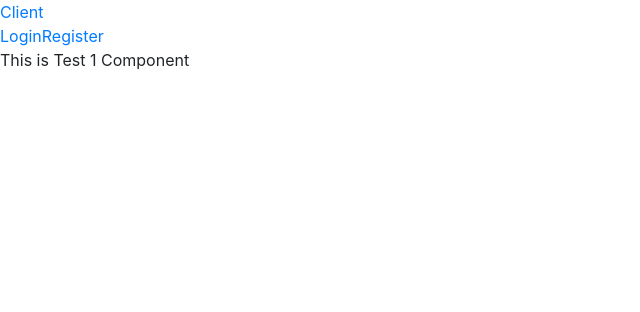
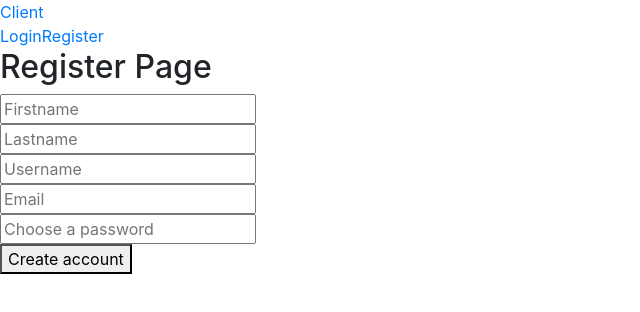
Before and after one commit to enzonav/vue-start, a Vue app: page /register in a window 1280 px wide. Shown: the top 312 px of the page, without its empty margins (0-640 px from the left). Built offline with nearby package versions, Linux system fonts and the light colour scheme.

Commit message:
creating vuex store and object, install firebase

```diff
--- a/package.json
+++ b/package.json
@@ -9,6 +9,7 @@
   },
   "dependencies": {
     "bootstrap-vue": "^2.0.0-rc.11",
+    "firebase": "^5.8.6",
     "vue": "^2.5.21",
     "vue-router": "^3.0.2",
     "vuex": "^3.1.0"
--- a/src/components/Header.vue
+++ b/src/components/Header.vue
@@ -11,7 +11,7 @@
 </template>
 
 <script>
-   export default {
-      name: 'Header'
-   }
+export default {
+  name: 'Header'
+}
 </script>
--- a/src/components/Home.vue
+++ b/src/components/Home.vue
@@ -1,10 +1,7 @@
 <template>
-    <div>
-        <h1>I'm Home Page!</h1>
-        <p>This is dummy text</p>
-        <a><b-link to="/login">Login</b-link></a>
-        <a><router-link to="/register">Register</router-link></a>
-    </div>
+<div>
+  <h2>I'm Home Page!</h2>
+</div>
 </template>
 
 <script>
--- a/src/components/Login.vue
+++ b/src/components/Login.vue
@@ -1,5 +1,7 @@
 <template>
-  <div>This is Test Component</div>
+  <div>
+    <h2>Login Page</h2>
+  </div>
 </template>
 
 <script>
--- a/src/components/Register.vue
+++ b/src/components/Register.vue
@@ -1,9 +1,44 @@
 <template>
-  <div>This is Test 1  Component</div>
+  <div class="wrapper">
+    <h2>Register Page</h2>
+    <form>
+      <input type="text" placeholder="Firstname" v-model="userData.firstname" /><br>
+      <input type="text" placeholder="Lastname" v-model="userData.lastname" /><br>
+      <input type="text" placeholder="Username" v-model="userData.username" /><br>
+      <input type="email" placeholder="Email" v-model="userData.email" /><br>
+      <input type="password" placeholder="Choose a password" v-model="userData.password" /><br>
+      <button>Create account</button>
+    </form>
+  </div>
 </template>
 
 <script>
-export default {}
+
+export default {
+
+  name: 'Register',
+  data () {
+    return {
+      userData: {
+        firstname: '',
+        lastname: '',
+        username: '',
+        email: '',
+        password: ''
+      }
+    }
+  },
+  methods: {
+    registerUser () {
+      firebase.auth().createUserWithEmailAndPassword(this.userData.email, this.userData.password)
+        .then(user => {
+          console.log(user)
+        })
+        .catch(err => {
+          this.errorMessage = err.Message
+        })
+    }
+  }
+}
 </script>
-
 <style ></style>
--- a/src/main.js
+++ b/src/main.js
@@ -5,6 +5,8 @@ import 'bootstrap-vue/dist/bootstrap-vue.css'
 import VueRouter from 'vue-router'
 import App from './App.vue'
 import { routes } from './router/index.js'
+import store from './store/index.js'
+import firebase from 'firebase'
 
 Vue.config.productionTip = false
 Vue.use(BootstrapVue)
@@ -23,6 +25,7 @@ Vue.config.productionTip = false
 new Vue({
   el: '#app',
   router,
+  store,
   template: '<App/>',
   components: { App }
 })
--- a/src/store/index.js
+++ b/src/store/index.js
@@ -1,9 +1,12 @@
 
-import Vue from 'vue';
-import Vuex from 'vuex';
+import Vue from 'vue'
+import Vuex from 'vuex'
+import authStore from './modules/authStore'
 
-Vue.use(Vuex);
+Vue.use(Vuex)
 
 export default new Vuex.Store({
-
+  modules: {
+    authStore
+  }
 })
--- /dev/null
+++ b/src/store/modules/authStore.js
@@ -0,0 +1,16 @@
+const state = {
+  test: 'My first state!'
+}
+
+const getters = {}
+
+const actions = {}
+
+const mutations = {}
+
+export default {
+  state,
+  getters,
+  actions,
+  mutations
+}
```
Also changed, not shown: src/firestore.js (added, +16 -0 lines), src/components/Old/inprogress.js (line endings or trailing spaces), 1 other file (tests, documents, lock files or other folders).
